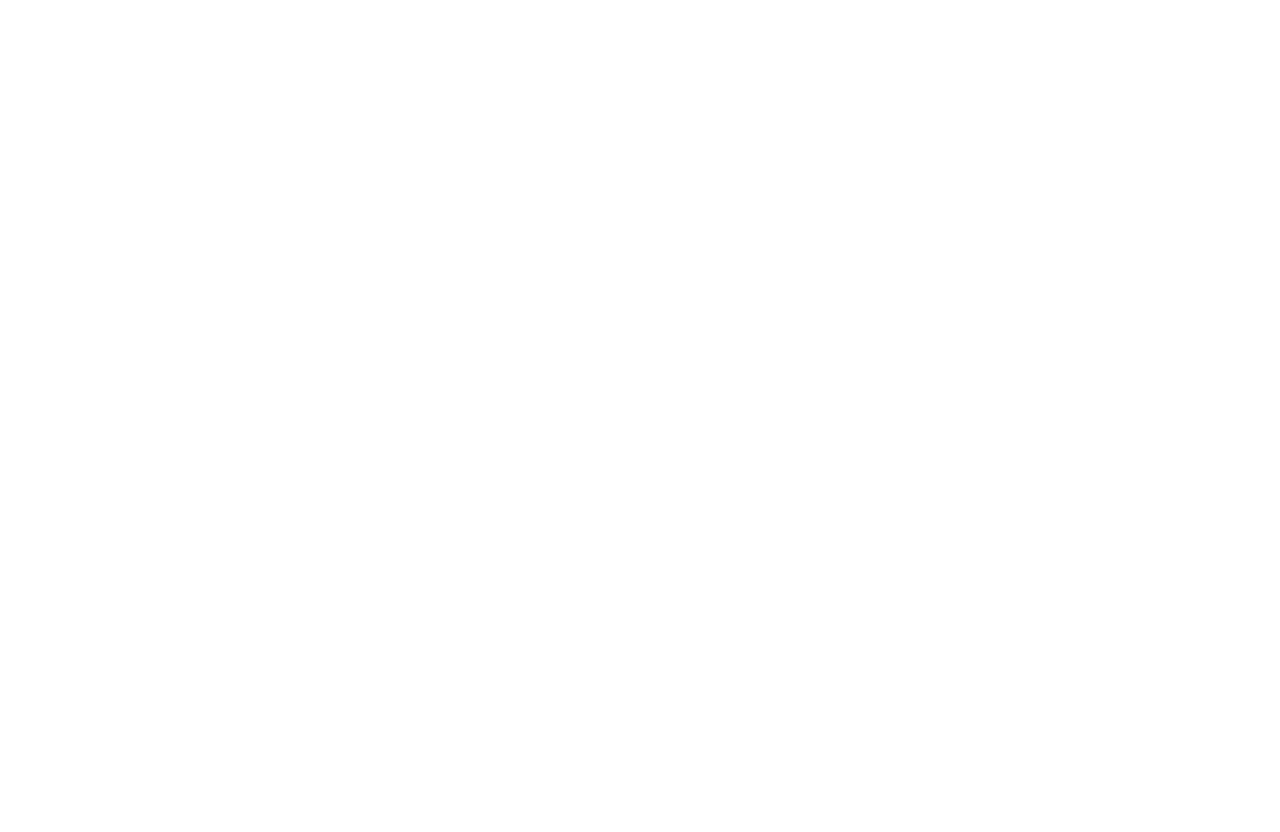
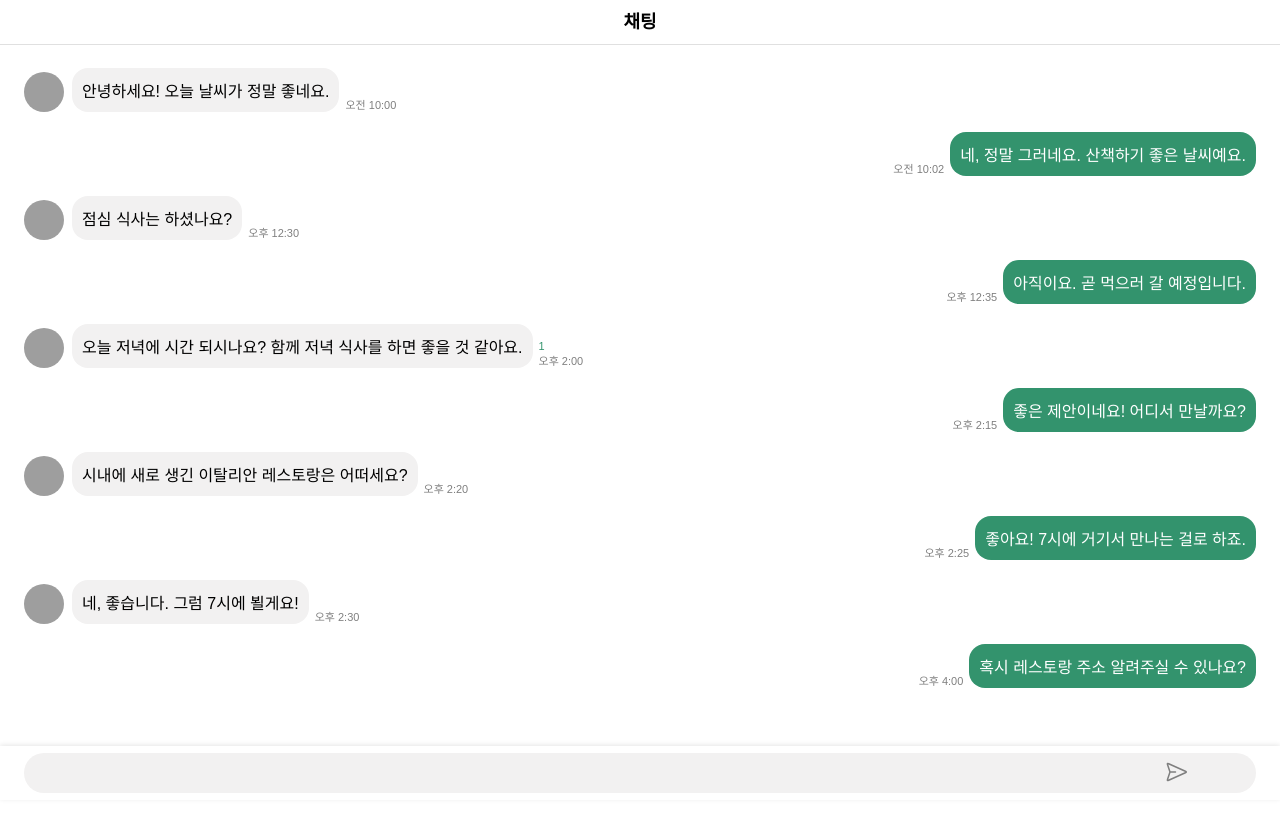
Before and after one commit to TeamQok/ewhaLang, a React (Create React App) app in the folder ewhalang/: page /chat in a window 1280 px wide. Before the commit this address had no page. Shown: the top 832 px of the page. Before the commit the page ends 800 px from the top, so only its background shows below. Built offline with nearby package versions, Linux system fonts and the light colour scheme; grey boxes are pictures that could not be loaded; a web font is replaced by a local one.

Commit message:
✨ : 채팅창 페이지 화면 구성 완료

```diff
--- a/ewhalang/src/App.js
+++ b/ewhalang/src/App.js
@@ -13,6 +13,7 @@
 import FindPw from "./pages/FindPw";
 import FindContainer from "./pages/FindContainer";
 import ReSettingPw from "./pages/ReSettingPw";
+import ChattingPage from "./pages/ChattingPage";
 import MyPage from "./pages/MyPage";
 
 function App() {
@@ -53,6 +54,9 @@
 
           {/* 비번 재설정 */}
           <Route exact path="/repw" element={<ReSettingPw />} />
+
+          {/*채팅 페이지*/}
+          <Route exact path="/chat" element={<ChattingPage />} />
         </Routes>
       </BrowserRouter>
     </>
--- /dev/null
+++ b/ewhalang/src/_mock/messageMockData.js
@@ -0,0 +1,72 @@
+export const messageMockData = [
+  {
+    id: 1,
+    text: "안녕하세요! 오늘 날씨가 정말 좋네요.",
+    userId: 'user2',
+    createdAt: new Date('2024-08-03T10:00:00'),
+    isUnread: false
+  },
+  {
+    id: 2,
+    text: "네, 정말 그러네요. 산책하기 좋은 날씨예요.",
+    userId: 'user1',
+    createdAt: new Date('2024-08-03T10:02:00'),
+    isUnread: false
+  },
+  {
+    id: 3,
+    text: "점심 식사는 하셨나요?",
+    userId: 'user2',
+    createdAt: new Date('2024-08-03T12:30:00'),
+    isUnread: false
+  },
+  {
+    id: 4,
+    text: "아직이요. 곧 먹으러 갈 예정입니다.",
+    userId: 'user1',
+    createdAt: new Date('2024-08-03T12:35:00'),
+    isUnread: false
+  },
+  {
+    id: 5,
+    text: "오늘 저녁에 시간 되시나요? 함께 저녁 식사를 하면 좋을 것 같아요.",
+    userId: 'user2',
+    createdAt: new Date('2024-08-03T14:00:00'),
+    isUnread: true
+  },
+  {
+    id: 6,
+    text: "좋은 제안이네요! 어디서 만날까요?",
+    userId: 'user1',
+    createdAt: new Date('2024-08-03T14:15:00'),
+    isUnread: false
+  },
+  {
+    id: 7,
+    text: "시내에 새로 생긴 이탈리안 레스토랑은 어떠세요?",
+    userId: 'user2',
+    createdAt: new Date('2024-08-03T14:20:00'),
+    isUnread: false
+  },
+  {
+    id: 8,
+    text: "좋아요! 7시에 거기서 만나는 걸로 하죠.",
+    userId: 'user1',
+    createdAt: new Date('2024-08-03T14:25:00'),
+    isUnread: false
+  },
+  {
+    id: 9,
+    text: "네, 좋습니다. 그럼 7시에 뵐게요!",
+    userId: 'user2',
+    createdAt: new Date('2024-08-03T14:30:00'),
+    isUnread: false
+  },
+  {
+    id: 10,
+    text: "혹시 레스토랑 주소 알려주실 수 있나요?",
+    userId: 'user1',
+    createdAt: new Date('2024-08-03T16:00:00'),
+    isUnread: false
+  }
+];
--- /dev/null
+++ b/ewhalang/src/components/pages/InputArea.jsx
@@ -0,0 +1,57 @@
+import React, { useState } from 'react';
+import styled from 'styled-components';
+import sendIcon from '../../assets/sendMessage.svg'
+
+const InputContainer = styled.div`
+  display: flex;
+  height: 40px;
+  align-items: center;
+  background-color: var(--grey5);
+  border-radius: 24px;
+  padding: 5px;
+`;
+
+const Input = styled.input`
+  width: 88vw;
+  height: 40px;
+  border: none;
+  border-radius: 24px;
+  padding: 0 10px;
+  outline: none;
+  background-color: transparent;
+  font-size: 16px;
+`;
+
+const SendButton = styled.button`
+  width: 44px;
+  height: 44px;
+  background: none;
+  border: none;
+  cursor: pointer;
+`;
+
+const InputArea = ({ onSendMessage }) => {
+  const [inputText, setInputText] = useState('');
+
+  const handleSend = () => {
+    if (inputText.trim()) {
+      onSendMessage(inputText);
+      setInputText('');
+    }
+  };
+
+  return (
+    <InputContainer>
+      <Input
+        type="text"
+        value={inputText}
+        onChange={(e) => setInputText(e.target.value)}
+      />
+      <SendButton onClick={handleSend}>
+        <img src={sendIcon} alt="Send" width="24" height="24" />
+      </SendButton>
+    </InputContainer>
+  );
+};
+
+export default InputArea;
--- /dev/null
+++ b/ewhalang/src/components/pages/Message.jsx
@@ -0,0 +1,68 @@
+import React from 'react';
+import styled from 'styled-components';
+import UserImage from '../shared/UserImage';
+
+const MessageContainer = styled.div`
+  display: flex;
+  justify-content: ${props => props.isCurrentUser ? 'flex-end' : 'flex-start'};
+  margin-bottom: 20px;
+  align-items: flex-end;
+  gap: 8px;
+  overflow: hidden;
+`;
+
+const MessageContent = styled.div`
+  display: flex;
+  flex-direction: ${props => props.isCurrentUser ? 'row-reverse' : 'row'};
+  align-items: flex-end;
+  gap: 6px;
+`;
+
+const MessageBubble = styled.div`
+  max-width: 60vw;
+  font-size: 16px;
+  word-break: break-word;
+  border-radius: 16px;
+  padding: 10px;
+  background-color: ${props => props.isCurrentUser ? 'var(--sub1)' : 'var(--grey5)'};
+  color: ${props => props.isCurrentUser ? 'var(--white)' : 'var(--black)'};
+`;
+
+const MessageInfo = styled.div`
+  font-size: 11px;
+  text-align: ${props => props.isCurrentUser? 'right' : 'left'};
+  display: flex;
+  flex-direction: column-reverse;
+  color: var(--grey1);
+  min-width: 12.5vw;
+`;
+
+
+const Message = ({ text, userId, currentUserId, createdAt, isUnread, userProfileImage }) => {
+  const isCurrentUser = userId === currentUserId;
+
+  const formatTime = (date) => {
+    return new Intl.DateTimeFormat('ko-KR', {
+      hour: 'numeric',
+      minute: 'numeric',
+      hour12: true,
+    }).format(date);
+  };
+
+  return (
+    <MessageContainer isCurrentUser={isCurrentUser}>
+    {!isCurrentUser && <UserImage profilePicture={userProfileImage} alt="User profile" width={40} height={40}/>}
+    <MessageContent isCurrentUser={isCurrentUser}>
+    <MessageBubble isCurrentUser={isCurrentUser}>
+        {text}
+      </MessageBubble>
+      <MessageInfo isCurrentUser={isCurrentUser}>
+          {formatTime(createdAt)}
+          {isUnread && <span style={{ color: 'var(--sub1)' }}>1</span>}
+      </MessageInfo>
+    </MessageContent>
+    </MessageContainer>
+  );
+};
+
+export default Message;
--- /dev/null
+++ b/ewhalang/src/components/pages/MessageList.jsx
@@ -0,0 +1,22 @@
+import React from 'react';
+import Message from './Message';
+
+const MessageList = ({ messages, currentUserId, userProfileImage }) => {
+  return (
+    <div style={{ overflow: 'hidden' }}>
+      {messages.map((msg) => (
+        <Message
+          key={msg.id}
+          text={msg.text}
+          userId={msg.userId}
+          currentUserId={currentUserId}
+          createdAt={msg.createdAt}
+          isUnread={msg.isUnread}
+          userProfileImage={userProfileImage}
+        />
+      ))}
+    </div>
+  );
+};
+
+export default MessageList;
--- a/ewhalang/src/components/shared/UserImage.jsx
+++ b/ewhalang/src/components/shared/UserImage.jsx
@@ -1,15 +1,23 @@
 import React from 'react';
 import styled from 'styled-components';
+import PropTypes from 'prop-types';
 
-const UserImage = ({ profilePicture, alt }) => {
-  return <ProfileImage src={profilePicture} alt={alt} />;
+const UserImage = ({ profilePicture, alt, width = 120, height = 120 }) => {
+  return <ProfileImage src={profilePicture} alt={alt} width={width} height={height} />;
 };
 
 const ProfileImage = styled.img`
-  width: 120px;
-  height: 120px;
+  width: ${({ width }) => `${width}px`};
+  height: ${({ height }) => `${height}px`};
   border-radius: 50%;
-  text-align: center;
+  overflow-x: hidden;
 `;
 
+UserImage.propTypes = {
+  profilePicture: PropTypes.string.isRequired,
+  alt: PropTypes.string.isRequired,
+  width: PropTypes.number,
+  height: PropTypes.number,
+};
+
 export default UserImage;
--- /dev/null
+++ b/ewhalang/src/pages/ChattingPage.jsx
@@ -0,0 +1,40 @@
+import * as S from './ChattingPage.style'
+import React, { useState } from 'react';
+import Topbar from '../components/layout/Topbar';
+import MessageList from '../components/pages/MessageList';
+import InputArea from '../components/pages/InputArea';
+import BottomBar from '../components/layout/BottomBar';
+import { messageMockData } from '../_mock/messageMockData';
+
+const ChattingPage = () => {
+  const [messages, setMessages] = useState(messageMockData);
+  const currentUserId = 'user1'; // 현재 로그인한 사용자 ID
+  //상대 프로필 이미지
+  const userProfileImage = 'https://search.pstatic.net/common/?src=http%3A%2F%2Fblogfiles.naver.net%2FMjAyNDA2MjhfMyAg%2FMDAxNzE5NTczNzg3NjYx.lRK9pY8J_VEfzNiL3qHMPwmcNdBL65aD9lKn23Wjf0Ug.aylqzl8DULXmKE8Pn0XUpLCZED42qGLVXhz6ZFcV47sg.JPEG%2FIMG_0544.jpg&type=sc960_832';
+  const handleSendMessage = (text) => {
+    const newMessage = {
+      id: Date.now(),
+      text,
+      userId: currentUserId,
+      timestamp: new Date().toLocaleTimeString(),
+      isUnread: false
+    };
+    setMessages([...messages, newMessage]);
+  };
+
+  return (
+    <S.Wrapper>
+      <S.ContentWrapper>
+        <Topbar title={"채팅"} />
+        <S.MessageListContainer>
+          <MessageList messages={messages} currentUserId={currentUserId} userProfileImage={userProfileImage} />
+        </S.MessageListContainer>
+      </S.ContentWrapper>
+      <S.InputAreaContainer>
+          <InputArea onSendMessage={handleSendMessage} />
+        </S.InputAreaContainer>
+    </S.Wrapper>
+  );
+};
+
+export default ChattingPage;
--- /dev/null
+++ b/ewhalang/src/pages/ChattingPage.style.js
@@ -0,0 +1,29 @@
+import styled from 'styled-components';
+
+export const Wrapper = styled.div`
+  display: flex;
+  flex-direction: column;
+  height: 100vh;
+`;
+
+export const ContentWrapper = styled.div`
+  flex: 1;
+  display: flex;
+  flex-direction: column;
+  overflow: hidden;
+`;
+
+export const MessageListContainer = styled.div`
+  flex: 1;
+  overflow-y: auto;
+  padding: 20px 24px 0px;
+`;
+
+export const InputAreaContainer = styled.div`
+  padding: 7px 24px;
+  position: fixed;
+  bottom: 0; /* BottomBar의 높이만큼 설정 */
+  width: 100%;
+  background-color: white; /* 배경색 설정 */
+  box-shadow: 0 -1px 5px rgba(0, 0, 0, 0.1);
+`;
```
Also changed, not shown: ewhalang/src/assets/sendMessage.svg (added).
